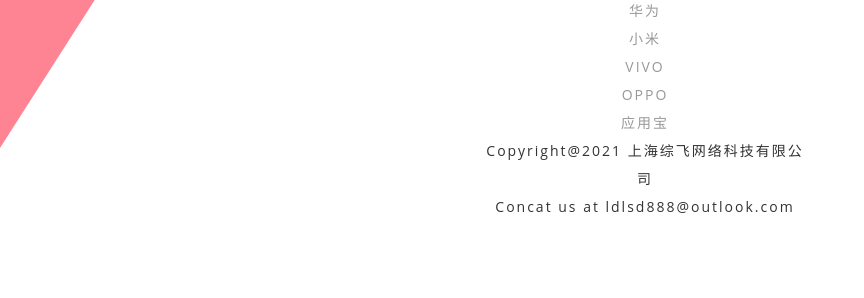
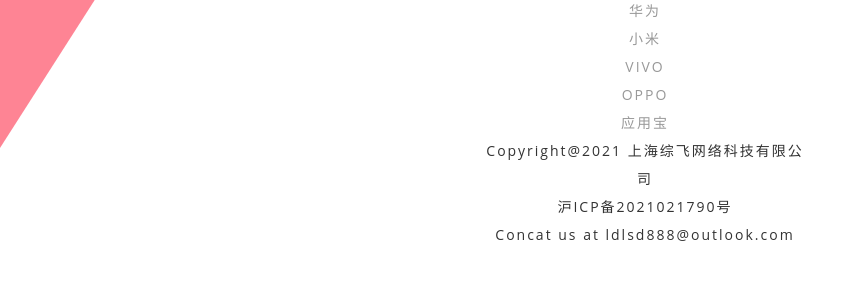
Before and after one commit to ccpnojoking/ldlsd, a Flask app: page / in a window 1280 px wide. Shown: the part 502-800 px from the top of the page, without its empty margins (0-864 px from the left). Run offline with Flask 2, Linux system fonts and the light colour scheme; some libraries are stand-ins or nearby versions.

Commit message:
[ccp] add ICP

```diff
--- a/templates/index.html
+++ b/templates/index.html
@@ -108,6 +108,7 @@
             <a href="#" target="_self">应用宝</a>
         </p>
         <p>Copyright@2021 上海综飞网络科技有限公司</p>
+        <p>沪ICP备2021021790号</p>
         <p>Concat us at ldlsd888@outlook.com</p>
     </div>
     <canvas></canvas>
```
